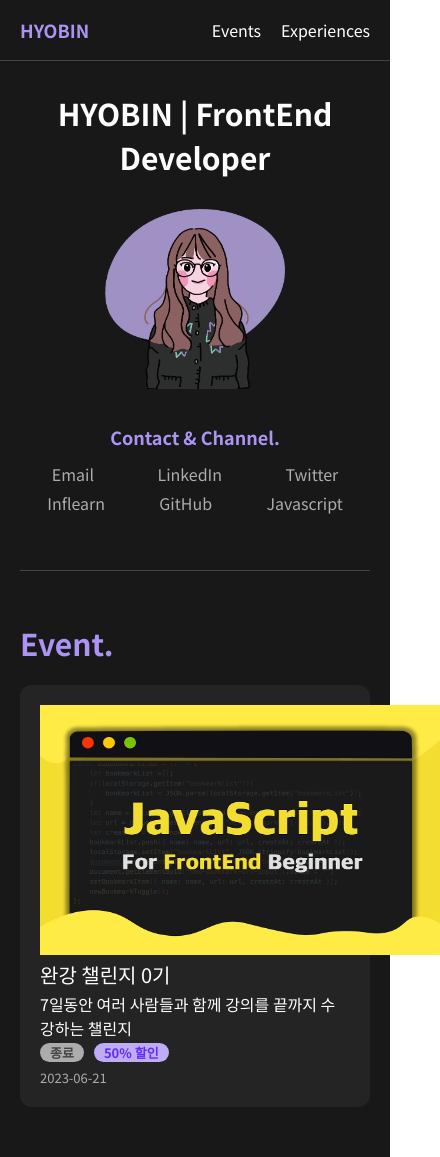
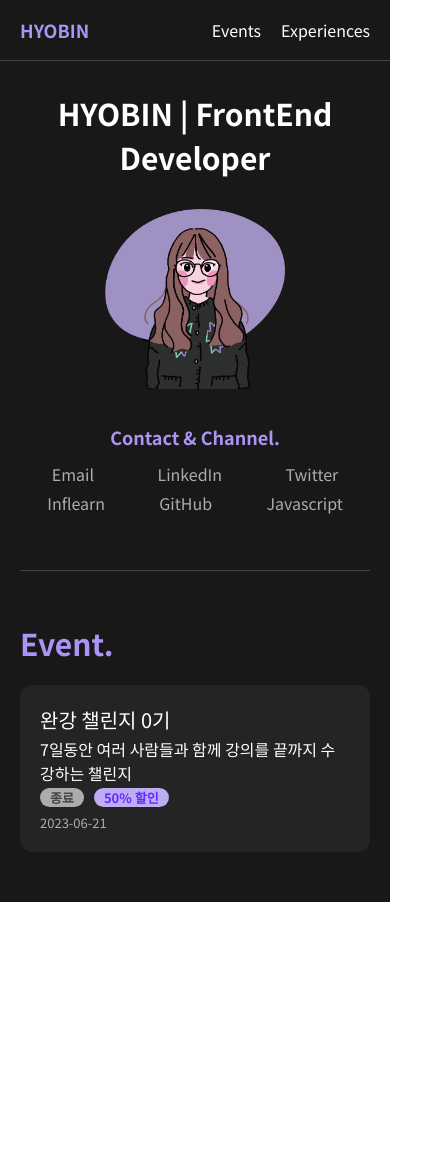
Before and after one commit to hbin12212/hyobb.com, a Next.js app: page / in a window 390 px wide. Shown: the whole page, 440 px wide, since content can reach past the window. After the commit the page ends 902 px from the top, so only its background shows below. Built offline with nearby package versions, Linux system fonts and the light colour scheme.

Commit message:
:lipstick: 이벤트 아이템 반응형 설정

```diff
--- a/src/styles/EventItem.module.scss
+++ b/src/styles/EventItem.module.scss
@@ -6,7 +6,7 @@
         background-color: rgb(41, 41, 41);
     }
 
-    @media (min-width: 801px) {
+    @media (min-width: 701px) {
         .event_item {
             color: white;
             padding: 20px;
@@ -14,7 +14,7 @@
             margin-bottom: 20px;
             display: flex;
             background-color: var(--darkgray);
-            min-width: 600px;
+            min-width: 550px;
         }
         .event_item {
             .thumbnail_pc {
@@ -78,7 +78,7 @@
             }
         }
     }
-    @media (max-width: 800px) {
+    @media (max-width: 700px) {
         .event_item {
             color: white;
             padding: 20px;
@@ -88,7 +88,7 @@
         }
         .event_item {
             .thumbnail_mb {
-                display: block;
+                display: none;
             }
             .thumbnail_pc {
                 display: none;
```
